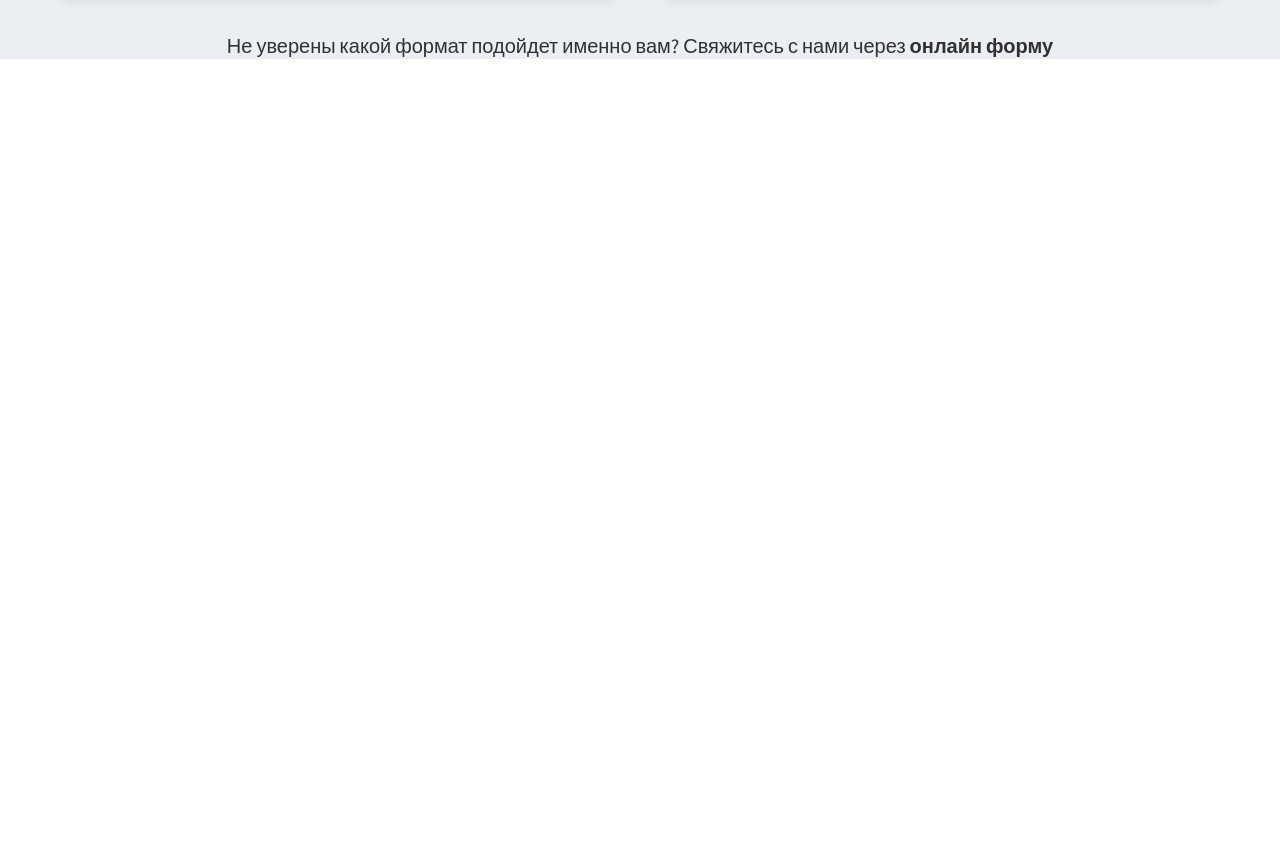
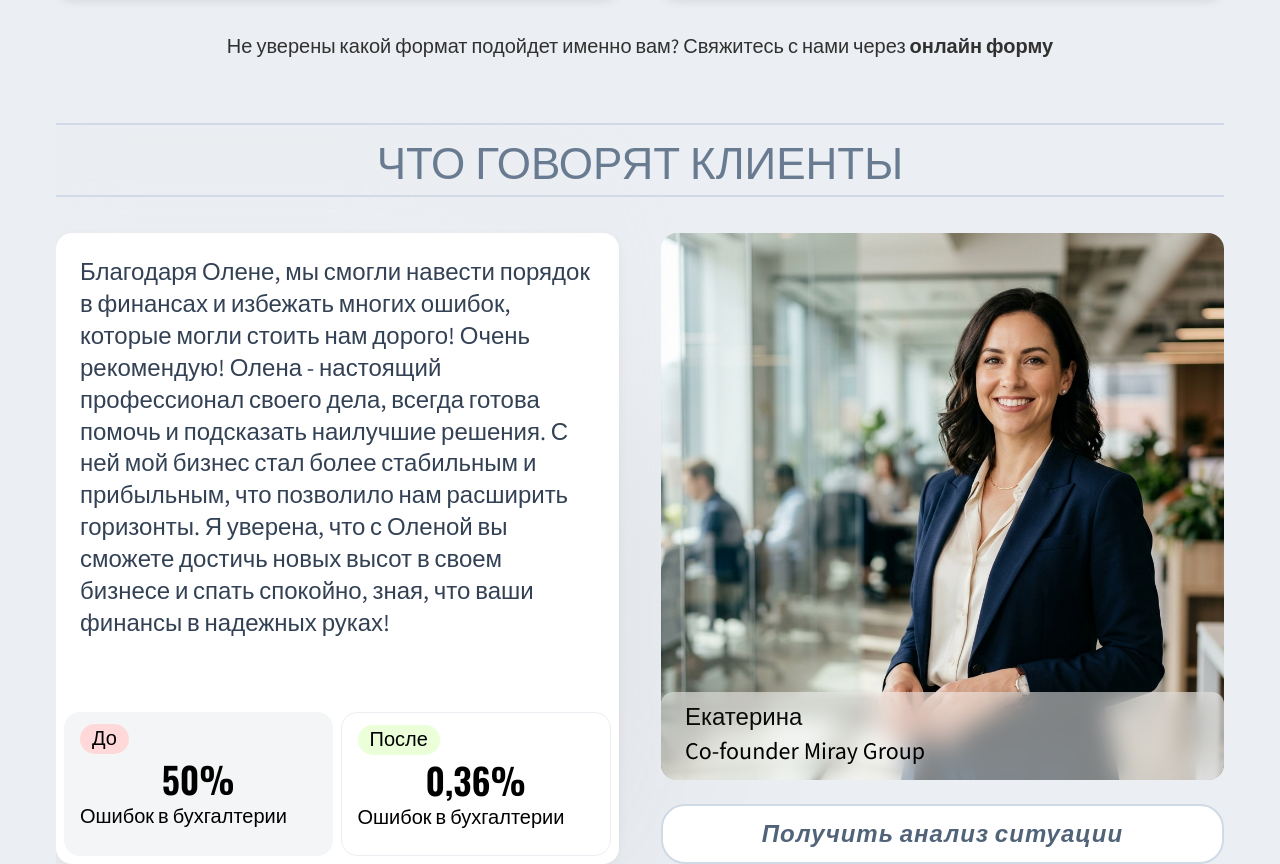
Before and after one commit to Serginho915/Plameli, a Next.js app in the folder frontend/: page /ru in a window 1280 px wide. Shown: the part 2766-3630 px from the top of the page. Before the commit the page ends 2826 px from the top, so only its background shows below. Built offline with nearby package versions, Linux system fonts and the light colour scheme.

Commit message:
reviews section strarted

```diff
--- a/frontend/src/app/[lang]/page.tsx
+++ b/frontend/src/app/[lang]/page.tsx
@@ -1,6 +1,7 @@
 import { Hero } from '@/components/sections/HomePage/Hero/Hero.tsx';
 import { Stats } from '@/components/sections/HomePage/Stats/Stats.tsx';
 import { Services } from '@/components/sections/HomePage/Services/Services.tsx';
+import { Reviews } from '@/components/sections/HomePage/Reviews/Reviews.tsx';
 
 
 export default function Home() {
@@ -9,6 +10,7 @@ export default function Home() {
       <Hero />
       <Stats />
       <Services />
+      <Reviews />
     </>
   );
 }
--- a/frontend/src/components/sections/HomePage/Reviews/Reviews.module.scss
+++ b/frontend/src/components/sections/HomePage/Reviews/Reviews.module.scss
@@ -0,0 +1,253 @@
+@import "@/styles/variables.scss";
+@import "@/styles/mixins.scss";
+
+.reviews {
+  position: relative;
+  overflow: hidden;
+
+}
+
+.container {
+//   @include container;
+  position: relative;
+  display: flex;
+  flex-direction: column;
+  gap: 36px;
+  z-index: 1;
+}
+
+// Background decoration from Figma
+.bgDecoration {
+  position: absolute;
+  width: 548px;
+  height: 494px;
+  left: -100px;
+  top: 127px;
+  background: linear-gradient(180deg, #EBEEF2 0%, #FAFBFC 100%);
+  box-shadow: 145.8px 145.8px 145.8px rgba(0, 0, 0, 0.05);
+  border-radius: 16px;
+  filter: blur(72.9px);
+  z-index: 0;
+  pointer-events: none;
+
+  @include down("tablet") {
+    display: none;
+  }
+}
+
+.titleWrapper {
+  width: 100%;
+  text-align: center;
+}
+
+.title {
+  color: $text-grey;
+  font-size: 44px;
+  font-family: $font-primary;
+  font-weight: 500;
+  text-transform: uppercase;
+  line-height: 1.45;
+  margin: 0;
+
+  @include down("laptop") {
+    font-size: 36px;
+  }
+
+  @include down("tablet") {
+    font-size: 32px;
+  }
+
+  @include down("mobile") {
+    font-size: 28px;
+  }
+}
+
+.content {
+  display: flex;
+  gap: 42px;
+  align-items: stretch;
+
+  @include down("laptop") {
+    gap: 24px;
+  }
+
+  @include down("tablet") {
+    flex-direction: column;
+  }
+}
+
+// Left column: testimonial + cards
+.leftColumn {
+  flex: 1;
+  display: flex;
+  flex-direction: column;
+  gap: 8px;
+  background: #ffffff;
+  border-radius: 16px;
+  box-shadow: 0px 4px 12px rgba(0, 0, 0, 0.05);
+  overflow: hidden;
+}
+
+.testimonialBox {
+  padding: 24px;
+  flex: 1;
+
+  @include down("mobile") {
+    padding: 16px;
+  }
+}
+
+.testimonial {
+  color: #334155;
+  font-size: 24px;
+  font-family: $font-secondary;
+  font-weight: 400;
+  line-height: 1.33;
+  margin: 0;
+
+  @include down("laptop") {
+    font-size: 20px;
+  }
+
+  @include down("mobile") {
+    font-size: 16px;
+  }
+}
+
+.statsGrid {
+  display: flex;
+  gap: 8px;
+  padding: 8px;
+  width: 100%;
+
+  @include down("mobile-large") {
+    flex-direction: column;
+  }
+}
+
+.statCard {
+  flex: 1;
+  padding: 12px 16px 24px;
+  border-radius: 16px;
+  display: flex;
+  flex-direction: column;
+  align-items: flex-start;
+  gap: 8px;
+
+  &.before {
+    background: #F3F5F7;
+    .badge {
+      background: #FFD9D9;
+    }
+  }
+
+  &.after {
+    background: #ffffff;
+    border: 1px solid #EBEEF2;
+    .badge {
+      background: #EBFFD9;
+    }
+  }
+}
+
+.badge {
+  padding: 2px 12px;
+  border-radius: 31px;
+  color: black;
+  font-size: 20px;
+  font-family: $font-secondary;
+  font-weight: 500;
+
+  @include down("mobile") {
+    font-size: 14px;
+  }
+}
+
+.statValue {
+  width: 100%;
+  text-align: center;
+  color: black;
+  font-size: 36px;
+  font-family: $font-primary;
+  font-weight: 600;
+  margin: 4px 0;
+
+  @include down("mobile") {
+    font-size: 28px;
+  }
+}
+
+.statDesc {
+  color: black;
+  font-size: 20px;
+  font-family: $font-secondary;
+  font-weight: 500;
+  margin: 0;
+
+  @include down("mobile") {
+    font-size: 15px;
+  }
+}
+
+// Right column: image + CTA
+.rightColumn {
+  flex: 1;
+  display: flex;
+  flex-direction: column;
+  gap: 24px;
+}
+
+.imageBox {
+  position: relative;
+  width: 100%;
+  aspect-ratio: 547 / 531;
+  border-radius: 16px;
+  overflow: hidden;
+  background: #f0f0f0;
+}
+
+.clientInfo {
+  position: absolute;
+  bottom: 0;
+  left: 0;
+  width: 100%;
+  padding: 12px 24px;
+  background: rgba(255, 255, 255, 0.5);
+  backdrop-filter: blur(12px);
+  border-radius: 12px 12px 0 0;
+  display: flex;
+  flex-direction: column;
+  gap: 4px;
+
+  @include down("mobile") {
+    padding: 8px 16px;
+  }
+}
+
+.clientName {
+  color: #0A0A0A;
+  font-size: 24px;
+  font-family: $font-secondary;
+  font-weight: 400;
+  line-height: 1.15;
+
+  @include down("mobile") {
+    font-size: 18px;
+  }
+}
+
+.clientTitle {
+  color: black;
+  font-size: 24px;
+  font-family: $font-secondary;
+  font-weight: 500;
+  line-height: 1.33;
+
+  @include down("mobile") {
+    font-size: 18px;
+  }
+}
+
+.ctaButton {
+  width: 100%;
+}
--- a/frontend/src/components/sections/HomePage/Reviews/Reviews.translations.ts
+++ b/frontend/src/components/sections/HomePage/Reviews/Reviews.translations.ts
@@ -0,0 +1,26 @@
+export const translations = {
+  ru: {
+    title: "что говорят клиенты",
+    testimonial: "Благодаря Олене, мы смогли навести порядок в финансах и избежать многих ошибок, которые могли стоить нам дорого! Очень рекомендую! Олена - настоящий профессионал своего дела, всегда готова помочь и подсказать наилучшие решения. С ней мой бизнес стал более стабильным и прибыльным, что позволило нам расширить горизонты. Я уверена, что с Оленой вы сможете достичь новых высот в своем бизнесе и спать спокойно, зная, что ваши финансы в надежных руках!",
+    beforeLabel: "До",
+    afterLabel: "После",
+    beforeValue: "50% ",
+    afterValue: "0,36% ",
+    errorsLabel: "Ошибок в бухгалтерии",
+    clientName: "Екатерина",
+    clientTitle: "Co-founder Miray Group",
+    cta: "Получить анализ ситуации",
+  },
+  bg: {
+    title: "какво казват клиентите",
+    testimonial: "Благодарение на Олена успяхме да подредим финансите си и да избегнем много грешки, които можеха да ни струват скъпо! Силно препоръчвам! Олена е истински професионалист в своята област, винаги готова да помогне и да предложи най-добрите решения. С нея бизнесът ми стана по-стабилен и печеливш, което ни позволи да разширим хоризонтите си. Сигурна съм, че с Олена ще успеете да достигнете нови височини в бизнеса си и да спите спокойно, знаейки, че финансите ви са в сигурни ръце!",
+    beforeLabel: "Преди",
+    afterLabel: "След",
+    beforeValue: "50% ",
+    afterValue: "0,36% ",
+    errorsLabel: "Грешки в счетоводството",
+    clientName: "Екатерина",
+    clientTitle: "Co-founder Miray Group",
+    cta: "Получете анализ на ситуацията",
+  },
+};
--- a/frontend/src/components/sections/HomePage/Reviews/Reviews.tsx
+++ b/frontend/src/components/sections/HomePage/Reviews/Reviews.tsx
@@ -1,12 +1,70 @@
-import React from 'react'
-import { SectionTitle } from '@/components/ui/SectionTitle/SectionTitle';
-import { useTranslation } from '@/hooks/useTranslation';
-import { translations } from './Reviews.translations.ts';
+"use client";
+
+import React from "react";
+import Image from "next/image";
+import { useTranslation } from "@/hooks/useTranslation";
+import { Button } from "@/components/ui/Button/Button";
+import { translations } from "./Reviews.translations";
+import styles from "./Reviews.module.scss";
+import { SectionTitle } from "@/components/ui/SectionTitle/SectionTitle";
+
 export const Reviews = () => {
   const { t } = useTranslation(translations);
+
   return (
-    <section>
-         <SectionTitle text={t.title} />
+    <section className={styles.reviews}>
+      <div className={styles.bgDecoration} />
+
+      <div className={styles.container}>
+        <SectionTitle text={t.title} />
+
+        <div className={styles.content}>
+          {/* Left Column: Testimonial + Stats */}
+          <div className={styles.leftColumn}>
+            <div className={styles.testimonialBox}>
+              <p className={styles.testimonial}>{t.testimonial}</p>
+            </div>
+
+            <div className={styles.statsGrid}>
+              {/* Before Card */}
+              <div className={`${styles.statCard} ${styles.before}`}>
+                <div className={styles.badge}>{t.beforeLabel}</div>
+                <div className={styles.statValue}>{t.beforeValue}</div>
+                <p className={styles.statDesc}>{t.errorsLabel}</p>
+              </div>
+
+              {/* After Card */}
+              <div className={`${styles.statCard} ${styles.after}`}>
+                <div className={styles.badge}>{t.afterLabel}</div>
+                <div className={styles.statValue}>{t.afterValue}</div>
+                <p className={styles.statDesc}>{t.errorsLabel}</p>
+              </div>
+            </div>
+          </div>
+
+          {/* Right Column: Image + CTA */}
+          <div className={styles.rightColumn}>
+            <div className={styles.imageBox}>
+              <Image
+                src="/images/Reviews/ekaterina.png"
+                alt={t.clientName}
+                fill
+                style={{ objectFit: 'cover' }}
+              />
+              <div className={styles.clientInfo}>
+                <span className={styles.clientName}>{t.clientName}</span>
+                <span className={styles.clientTitle}>{t.clientTitle}</span>
+              </div>
+            </div>
+
+            <div className={styles.ctaButton}>
+              <Button variant="outline" className={styles.ctaButton}>
+                {t.cta}
+              </Button>
+            </div>
+          </div>
+        </div>
+      </div>
     </section>
-  )
-}
+  );
+};
--- a/frontend/src/components/ui/SectionTitle/SectionTitle.module.scss
+++ b/frontend/src/components/ui/SectionTitle/SectionTitle.module.scss
@@ -4,6 +4,7 @@
 .sectionTitle {
     position: relative;
     padding: 24px 0;
+    text-transform: uppercase;
 
     @include down("mobile") {
         padding: 16px 0;
```
Also changed, not shown: frontend/public/images/Reviews/ekaterina.png.
